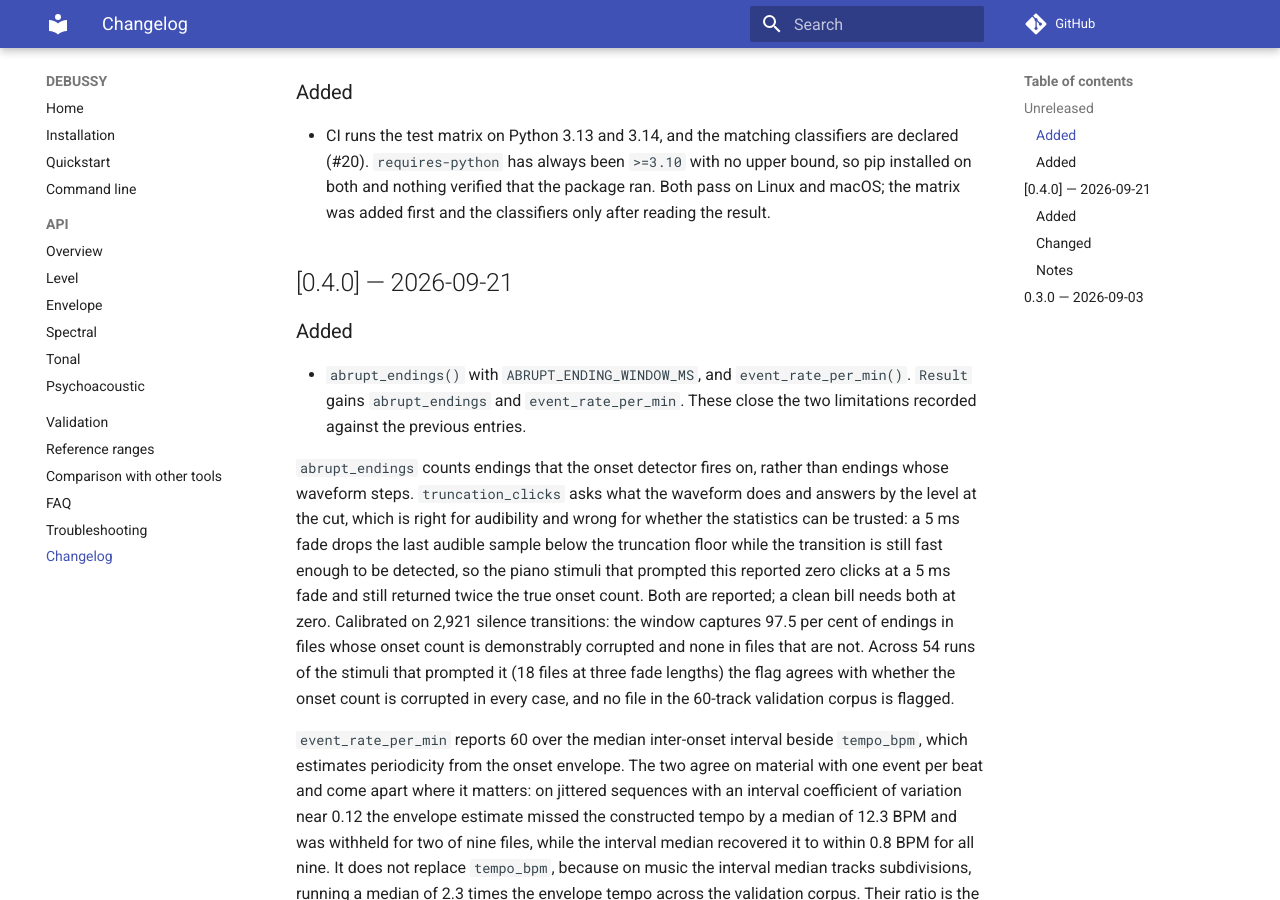
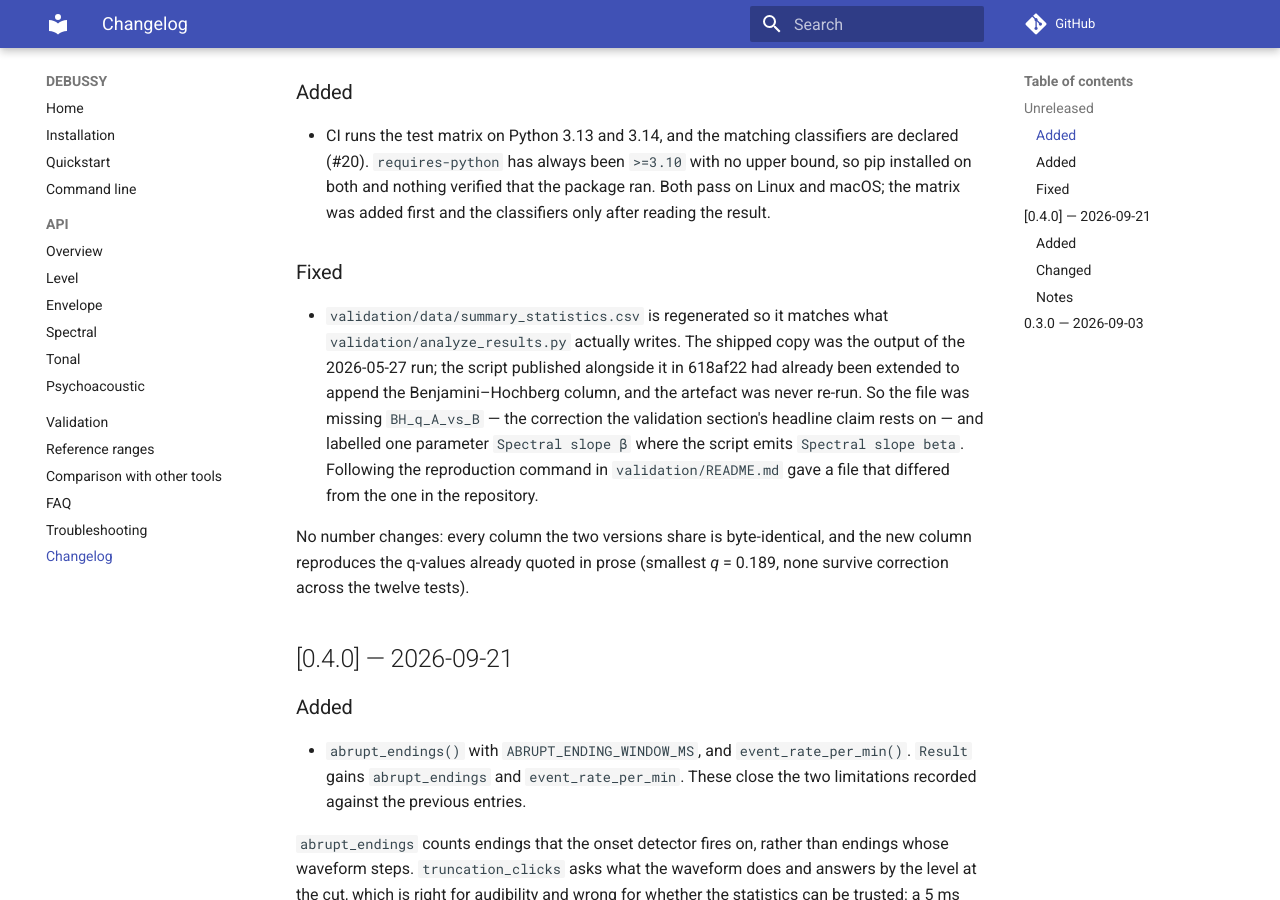
Before and after one commit to hyeonjoong/debussy, an MkDocs documentation site: the page built from docs/changelog.md, in a window 1280 px wide and 900 px high, scrolled down 857 px. Built offline with MkDocs 1.6.1 and Material for MkDocs 9.7.7, drawn with Linux system fonts in a browser that asks for light colours; comment, search, counter and statistics services are not loaded.

Commit message:
Regenerate the published summary table from the shipped script
validation/README.md tells a reader that analyze_results.py reproduces the
summary statistics from the committed matrix with no audio required. Running it
produced a file that differed from the one in the repository, which is the one
promise in this directory a JOSS reviewer is most likely to check.

The shipped CSV is the 2026-05-27 run's output. The script published alongside
it in 618af22 was extended in that same commit to append the Benjamini-Hochberg
column, and the artefact was never re-run against it, so the published table has
never been the output of the published code. Two consequences: BH_q_A_vs_B was
absent - the correction the validation section's headline claim rests on, quoted
in prose but absent from the table meant to evidence it - and one parameter was
labelled "Spectral slope beta" with a beta glyph the script does not emit.

No number changes. Every column the two versions share is byte-identical, and
the new column reproduces the q-values already quoted (smallest q = 0.189, none
surviving correction). Verified byte-identical under the analyze_results.py on
#35's branch as well, so merging that PR does not make this file stale again.

Closes #44

Co-Authored-By: Claude Opus 5 (1M context) <noreply@anthropic.com>

```diff
--- a/CHANGELOG.md
+++ b/CHANGELOG.md
@@ -43,6 +43,22 @@ and this project adheres to [Semantic Versioning](https://semver.org/spec/v2.0.0
   with no upper bound, so pip installed on both and nothing verified that
   the package ran. Both pass on Linux and macOS; the matrix was added first
   and the classifiers only after reading the result.
+
+### Fixed
+
+- `validation/data/summary_statistics.csv` is regenerated so it matches what
+  `validation/analyze_results.py` actually writes. The shipped copy was the
+  output of the 2026-05-27 run; the script published alongside it in 618af22
+  had already been extended to append the Benjamini–Hochberg column, and the
+  artefact was never re-run. So the file was missing `BH_q_A_vs_B` — the
+  correction the validation section's headline claim rests on — and labelled
+  one parameter `Spectral slope β` where the script emits `Spectral slope
+  beta`. Following the reproduction command in `validation/README.md` gave a
+  file that differed from the one in the repository.
+
+  No number changes: every column the two versions share is byte-identical,
+  and the new column reproduces the q-values already quoted in prose
+  (smallest *q* = 0.189, none survive correction across the twelve tests).
 
 ## [0.4.0] — 2026-09-21
 
```
Also changed, not shown: validation/README.md (+1 -1 lines), 1 other file.
